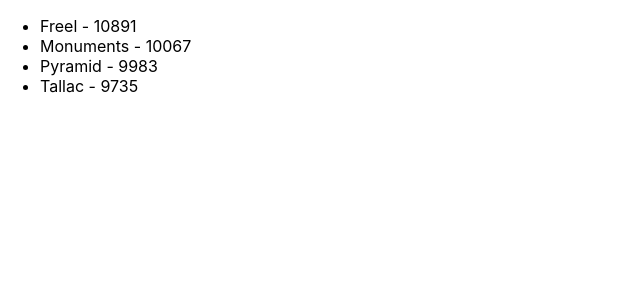
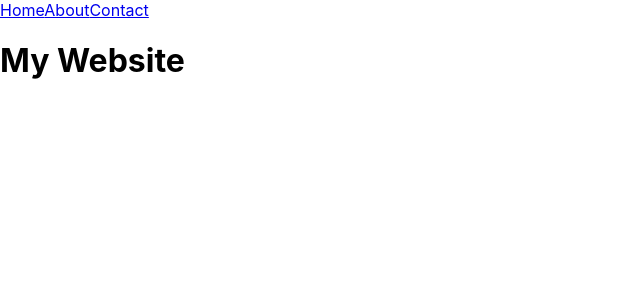
Before and after one commit to xtremesama/react-existing, a React (Create React App) app in the folder react-app/: page / in a window 1280 px wide. Shown: the top 300 px of the page, without its empty margins (0-640 px from the left). Built offline with nearby package versions, Linux system fonts and the light colour scheme.

Commit message:
Added Routing

```diff
--- a/react-app/package.json
+++ b/react-app/package.json
@@ -8,7 +8,8 @@
     "@testing-library/user-event": "^13.5.0",
     "react": "^18.1.0",
     "react-dom": "^18.1.0",
-    "react-scripts": "5.0.1",
+    "react-router-dom": "^6.3.0",
+    "react-scripts": "^5.0.1",
     "web-vitals": "^2.1.4"
   },
   "scripts": {
--- a/react-app/src/App.js
+++ b/react-app/src/App.js
@@ -1,42 +1,62 @@
 import logo from './logo.svg';
 import './App.css';
+import { Link, Outlet } from "react-router-dom";
 
-const tahoe_peaks = [
-    { name: "Freel", elevation: 10891 },
-    { name: "Monuments", elevation: 10067 },
-    { name: "Pyramid", elevation: 9983 },
-    { name: "Tallac", elevation: 9735 },
-];
-
-function List ({ data, renderItem, renderEmpty })
+export function Home ()
 {
-    if (!data.length)
-    {
-        return renderEmpty();
-    }
-
     return (
-        <ul>
-            {data.map((item) => (
-                <li key={item.name}>
-                    {renderItem(item)}
-                </li>
-            ))}
-        </ul>
+        <div>
+            <nav>
+                <Link to="/">Home</Link>
+                <Link to="/about">About</Link>
+                <Link to="/contact">Contact</Link>
+            </nav>
+            <h1>My Website</h1>
+        </div>
     )
 }
 
-function App ()
+export function About ()
 {
     return (
-        <List
-            data={tahoe_peaks}
-            renderEmpty={<p>This list is empty</p>}
-            renderItem={(item) => (
-                <>{item.name} - {item.elevation}</>
-            )}
-        />
+        <div>
+            <nav>
+                <Link to="/">Home</Link>
+                <Link to="/about">About</Link>
+                <Link to="/contact">Contact</Link>
+            </nav>
+            <h1>About Us</h1>
+            <Outlet />
+        </div>
     );
 }
 
-export default App;
+export function History ()
+{
+    return (
+        <div>
+            <h1>Our History</h1>
+        </div>
+    );
+}
+
+export function Contact ()
+{
+    return (
+        <div>
+            <nav>
+                <Link to="/">Home</Link>
+                <Link to="/about">About</Link>
+                <Link to="/contact">Contact</Link>
+            </nav>
+            <h1>Contact Us</h1>
+        </div>
+    );
+}
+
+export function App ()
+{
+    return (
+        <Home />
+    );
+}
--- a/react-app/src/index.js
+++ b/react-app/src/index.js
@@ -1,17 +1,18 @@
 import React from 'react';
 import ReactDOM from 'react-dom/client';
 import './index.css';
-import App from './App';
-import reportWebVitals from './reportWebVitals';
+import {App, About, Contact, History} from './App';
+import { BrowserRouter, Routes, Route } from "react-router-dom";
 
 const root = ReactDOM.createRoot(document.getElementById('root'));
 root.render(
-  <React.StrictMode>
-    <App library="React" />
-  </React.StrictMode>
+    <BrowserRouter>
+        <Routes>
+            <Route path="/" element={<App />} />
+            <Route path="/about" element={<About />}>
+                <Route path="history" element={<History />} />
+            </Route>
+            <Route path="/contact" element={<Contact />} />
+        </Routes>
+    </BrowserRouter>
 );
-
-// If you want to start measuring performance in your app, pass a function
-// to log results (for example: reportWebVitals(console.log))
-// or send to an analytics endpoint. Learn more: https://bit.ly/CRA-vitals
-reportWebVitals();
```
Also changed, not shown: 1 other file (tests, documents, lock files or other folders).
